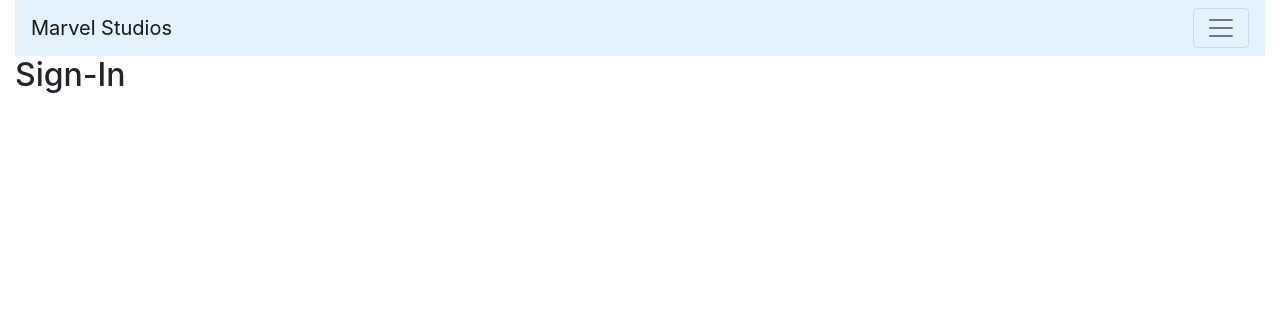
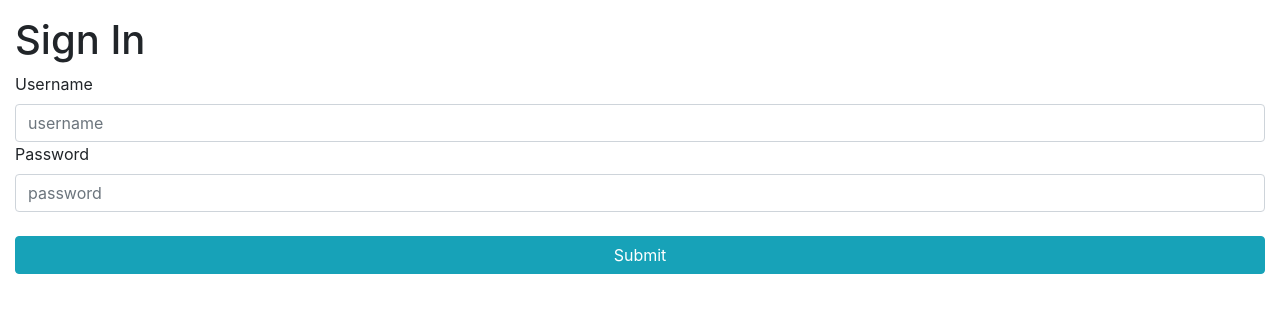
Before and after one commit to annetvo/MarvelLandingPage, a Flask app: page /signin in a window 1280 px wide. Shown: the top 313 px of the page. Run offline with Flask 2, Linux system fonts and the light colour scheme; some libraries are stand-ins or nearby versions.

Commit message:
signin/signout/signup

```diff
--- a/app/authorization/auth_templates/signin.html
+++ b/app/authorization/auth_templates/signin.html
@@ -1,7 +1,55 @@
-{% extends 'components/layout.html' %}
+<!doctype html>
+<html lang="en">
+  <head>
+    <title>Sign In</title>
+    <!-- Required meta tags -->
+    <meta charset="utf-8">
+    <meta name="viewport" content="width=device-width, initial-scale=1, shrink-to-fit=no">
 
-{% block title %}Sign-In{% endblock title %}
-
-{% block content %}
-<h2>Sign-In</h2>
-{% endblock content %}
+    <!-- Bootstrap CSS -->
+    <link rel="stylesheet" href="https://stackpath.bootstrapcdn.com/bootstrap/4.3.1/css/bootstrap.min.css" integrity="sha384-ggOyR0iXCbMQv3Xipma34MD+dH/1fQ784/j6cY/iJTQUOhcWr7x9JvoRxT2MZw1T" crossorigin="anonymous">
+  </head>
+  <body>
+      <div class="container-fluid">
+        <div class="row-fluid p-2">
+            {% with messages = get_flashed_messages(with_categories=True) %}
+            {% if messages %}
+                {% for category, message in messages %}
+                    <div class="alert {{ category }} alert-dismissible fade show" role="alert">
+                        <strong>{{ message }}</strong>
+                        <button type="button" class="close" data-dismiss="alert" aria-label="Close">
+                        <span aria-hidden="true">&times;</span>
+                        </button>
+                    </div>
+                {% endfor %}
+            {% endif %}
+            {% endwith %}
+        </div>
+          <div class="row justify-content-center">
+              <div class="col">
+                  <h1>Sign In</h1>
+                  <form method="POST">
+                      {{ form.hidden_tag() }}
+                      <div class="form-group">
+                        <fieldset id = "username-field">
+                            {{ form.username.label }}
+                            {{ form.username(class="form-control", placeholder="username")}}
+                        </fieldset>
+                        <fieldset id = "password-field">
+                            {{ form.password.label }}
+                            {{ form.password(class="form-control", placeholder="password")}}
+                        </fieldset>
+                        <br>
+                        {{ form.submit(class= "btn btn-info btn-block") }}
+                    </div>
+                  </form>
+              </div>
+          </div>
+      </div>
+    <!-- Optional JavaScript -->
+    <!-- jQuery first, then Popper.js, then Bootstrap JS -->
+    <script src="https://code.jquery.com/jquery-3.3.1.slim.min.js" integrity="sha384-q8i/X+965DzO0rT7abK41JStQIAqVgRVzpbzo5smXKp4YfRvH+8abtTE1Pi6jizo" crossorigin="anonymous"></script>
+    <script src="https://cdnjs.cloudflare.com/ajax/libs/popper.js/1.14.7/umd/popper.min.js" integrity="sha384-UO2eT0CpHqdSJQ6hJty5KVphtPhzWj9WO1clHTMGa3JDZwrnQq4sF86dIHNDz0W1" crossorigin="anonymous"></script>
+    <script src="https://stackpath.bootstrapcdn.com/bootstrap/4.3.1/js/bootstrap.min.js" integrity="sha384-JjSmVgyd0p3pXB1rRibZUAYoIIy6OrQ6VrjIEaFf/nJGzIxFDsf4x0xIM+B07jRM" crossorigin="anonymous"></script>
+  </body>
+</html>
--- a/app/authorization/routes.py
+++ b/app/authorization/routes.py
@@ -1,9 +1,59 @@
-from flask import Blueprint
-from flask import render_template
+from flask import Blueprint, render_template, redirect, request, flash, url_for
+from app.forms import signInForm, signUpForm
+from werkzeug.security import check_password_hash
+from flask_login import login_user, logout_user
+
+from app.models import db, User
 
 auth = Blueprint('auth', __name__, template_folder='auth_templates')
 
+@auth.route('/signup', methods=['GET', 'POST'])
+def signup():
+    form = signUpForm()
+    if request.method == 'POST':
+        if form.validate_on_submit():
+            new_user = User(form.username.data, form.email.data, form.password.data, form.first_name.data, form.last_name.data)
 
-@auth.route('/signin', methods=['GET'])
+            db.session.add(new_user)
+            db.session.commit()
+
+            flash(f'Sign Up successful. Welcomee {form.username.data}!', category='alert-success')
+            login_user(new_user)
+            return redirect(url_for('home'))
+
+        else:
+            flash('Invalid input. Try again bro', category='alert-danger')
+            return redirect(url_for('auth.signup'))
+    return render_template('signup.html', form=form)
+
+
+
+
+@auth.route('/signin', methods=['GET', 'POST'])
 def signin():
-    return render_template('signin.html')
+    form = signInForm()
+    if request.method == 'POST':
+        if form.validate_on_submit():
+            usernamedata = form.username.data
+            passworddata = form.password.data
+
+            user = User.query.filter_by(username=usernamedata).first()
+            if user is None or not check_password_hash(user.password, passworddata):
+                flash('Incorrect username/password. Try again bro', category='alert-danger')
+                return redirect(url_for('auth.signin'))
+
+            login_user(user)
+            flash(f'Log-in successful. Welcome {usernamedata}!', 'alert-success')
+            return redirect(url_for('home'))
+        else:
+            flash('Invalid input. Try again bro', category='alert-danger')
+            return redirect(url_for('auth.signin'))
+
+    return render_template('signin.html', form=form)
+
+
+@auth.route('/signout')
+def signout():
+    logout_user()
+    flash('Logged off.', category='alert-info')
+    return redirect(url_for('auth.signin'))
--- a/app/forms.py
+++ b/app/forms.py
@@ -1,6 +1,7 @@
 from flask_wtf import FlaskForm
-from wtforms import StringField, SubmitField, IntegerField, DecimalField
-from wtforms.validators import DataRequired
+from wtforms import StringField, SubmitField, IntegerField, DecimalField, PasswordField
+from wtforms import validators
+from wtforms.validators import DataRequired, Email, EqualTo
 
 
 class submitHero(FlaskForm):
@@ -9,3 +10,19 @@ class submitHero(FlaskForm):
     movie_released = IntegerField('Movie Released')
     actor = StringField("Actor/Actresses's Name")
     submit_button = SubmitField('Submit')
+
+
+class signInForm(FlaskForm):
+    username = StringField('Username', validators=[DataRequired()])
+    password = PasswordField('Password', validators=[DataRequired()])
+    submit = SubmitField()
+
+
+class signUpForm(FlaskForm):
+    username = StringField('Username', validators=[DataRequired()])
+    email = StringField('E-Mail', validators=[DataRequired(), Email()])
+    password = PasswordField('Password', validators=[DataRequired()])
+    confirm_password = PasswordField('Confirm Password', validators=[DataRequired(), EqualTo('password')])
+    first_name = StringField('First Name')
+    last_name = StringField('Last Name')
+    submit = SubmitField()
--- a/app/templates/components/layout.html
+++ b/app/templates/components/layout.html
@@ -1,5 +1,6 @@
 <!doctype html>
 <html lang="en">
+
 <head>
   <title>{% block title %} {% endblock title %}</title>
   <!-- Required meta tags -->
@@ -7,14 +8,17 @@
   <meta name="viewport" content="width=device-width, initial-scale=1, shrink-to-fit=no">
 
   <!-- Bootstrap CSS -->
-    <link rel="stylesheet" href="https://stackpath.bootstrapcdn.com/bootstrap/4.3.1/css/bootstrap.min.css" integrity="sha384-ggOyR0iXCbMQv3Xipma34MD+dH/1fQ784/j6cY/iJTQUOhcWr7x9JvoRxT2MZw1T" crossorigin="anonymous">
+  <link rel="stylesheet" href="https://stackpath.bootstrapcdn.com/bootstrap/4.3.1/css/bootstrap.min.css"
+    integrity="sha384-ggOyR0iXCbMQv3Xipma34MD+dH/1fQ784/j6cY/iJTQUOhcWr7x9JvoRxT2MZw1T" crossorigin="anonymous">
   <link rel="stylesheet" href="../../static/css/main.css">
 </head>
+
 <body>
   <div class="container-fluid">
     <nav class="navbar navbar-light" style="background-color: #e3f2fd;">
       <a class="navbar-brand" href="{{ url_for('home') }}">Marvel Studios</a>
-            <button class="navbar-toggler" type="button" data-toggle="collapse" data-target="#navbarNav" aria-controls="navbarNav" aria-expanded="false" aria-label="Toggle navigation">
+      <button class="navbar-toggler" type="button" data-toggle="collapse" data-target="#navbarNav"
+        aria-controls="navbarNav" aria-expanded="false" aria-label="Toggle navigation">
         <span class="navbar-toggler-icon"></span>
       </button>
       <div class="collapse navbar-collapse" id="navbarNav">
@@ -29,7 +33,8 @@
             <a class="nav-link" href="{{ url_for('movies.timeline') }}">Timeline</a>
           </li>
           <li class="nav-item dropdown">
-                    <a class="nav-link dropdown-toggle" href="#" id="navbarDropdownMenuLink" data-toggle="dropdown" aria-haspopup="true" aria-expanded="false">
+            <a class="nav-link dropdown-toggle" href="#" id="navbarDropdownMenuLink" data-toggle="dropdown"
+              aria-haspopup="true" aria-expanded="false">
               Superheroes
             </a>
             <div class="dropdown-menu" aria-labelledby="navbarDropdownMenuLink">
@@ -46,6 +51,20 @@
     </nav>
   </div>
   <div class="container-fluid">
+    <div class="row-fluid p-2">
+      {% with messages = get_flashed_messages(with_categories=True) %}
+      {% if messages %}
+      {% for category, message in messages %}
+      <div class="alert {{ category }} alert-dismissible fade show" role="alert">
+        <strong>{{ message }}</strong>
+        <button type="button" class="close" data-dismiss="alert" aria-label="Close">
+          <span aria-hidden="true">&times;</span>
+        </button>
+      </div>
+      {% endfor %}
+      {% endif %}
+      {% endwith %}
+    </div>
     <div class="row">
       <div class="col-7">
         {% block content %}
@@ -55,8 +74,15 @@
   </div>
   <!-- Optional JavaScript -->
   <!-- jQuery first, then Popper.js, then Bootstrap JS -->
-    <script src="https://code.jquery.com/jquery-3.3.1.slim.min.js" integrity="sha384-q8i/X+965DzO0rT7abK41JStQIAqVgRVzpbzo5smXKp4YfRvH+8abtTE1Pi6jizo" crossorigin="anonymous"></script>
-    <script src="https://cdnjs.cloudflare.com/ajax/libs/popper.js/1.14.7/umd/popper.min.js" integrity="sha384-UO2eT0CpHqdSJQ6hJty5KVphtPhzWj9WO1clHTMGa3JDZwrnQq4sF86dIHNDz0W1" crossorigin="anonymous"></script>
-    <script src="https://stackpath.bootstrapcdn.com/bootstrap/4.3.1/js/bootstrap.min.js" integrity="sha384-JjSmVgyd0p3pXB1rRibZUAYoIIy6OrQ6VrjIEaFf/nJGzIxFDsf4x0xIM+B07jRM" crossorigin="anonymous"></script>
+  <script src="https://code.jquery.com/jquery-3.3.1.slim.min.js"
+    integrity="sha384-q8i/X+965DzO0rT7abK41JStQIAqVgRVzpbzo5smXKp4YfRvH+8abtTE1Pi6jizo"
+    crossorigin="anonymous"></script>
+  <script src="https://cdnjs.cloudflare.com/ajax/libs/popper.js/1.14.7/umd/popper.min.js"
+    integrity="sha384-UO2eT0CpHqdSJQ6hJty5KVphtPhzWj9WO1clHTMGa3JDZwrnQq4sF86dIHNDz0W1"
+    crossorigin="anonymous"></script>
+  <script src="https://stackpath.bootstrapcdn.com/bootstrap/4.3.1/js/bootstrap.min.js"
+    integrity="sha384-JjSmVgyd0p3pXB1rRibZUAYoIIy6OrQ6VrjIEaFf/nJGzIxFDsf4x0xIM+B07jRM"
+    crossorigin="anonymous"></script>
 </body>
+
 </html>
--- a/requirements.txt
+++ b/requirements.txt
@@ -1,11 +1,14 @@
 alembic==1.7.3
 click==8.0.1
+dnspython==2.1.0
+email-validator==1.1.3
 Flask==2.0.1
 Flask-Login==0.5.0
 Flask-Migrate==3.1.0
 Flask-SQLAlchemy==2.5.1
 Flask-WTF==0.15.1
 greenlet==1.1.1
+idna==3.2
 itsdangerous==2.0.1
 Jinja2==3.0.1
 Mako==1.1.5
```
Also changed, not shown: app/authorization/auth_templates/signup.html (+71 -0 lines). Lines whose indentation alone changed are shown as unchanged.
